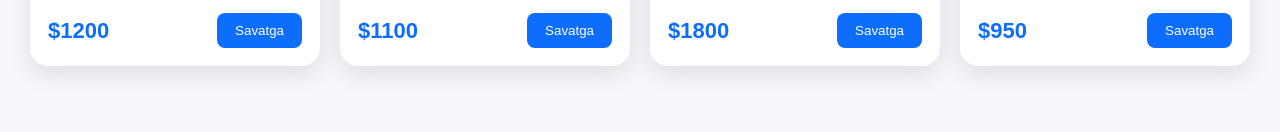
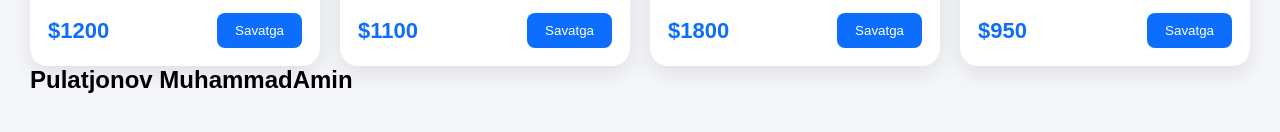
Before and after one commit to DavronbekMamarasulov07/travel-test, a React (Vite) app: page / in a window 1280 px wide. Shown: the part 358-490 px from the top of the page. Built offline with nearby package versions, Linux system fonts and the light colour scheme.

Commit message:
Muhammadamin.P

```diff
--- a/src/pages/Home.jsx
+++ b/src/pages/Home.jsx
@@ -34,6 +34,7 @@ const Home = () => {
           </div>
         ))}
       </div>
+      <h2>Pulatjonov MuhammadAmin</h2>
     </div>
   );
 }
```
